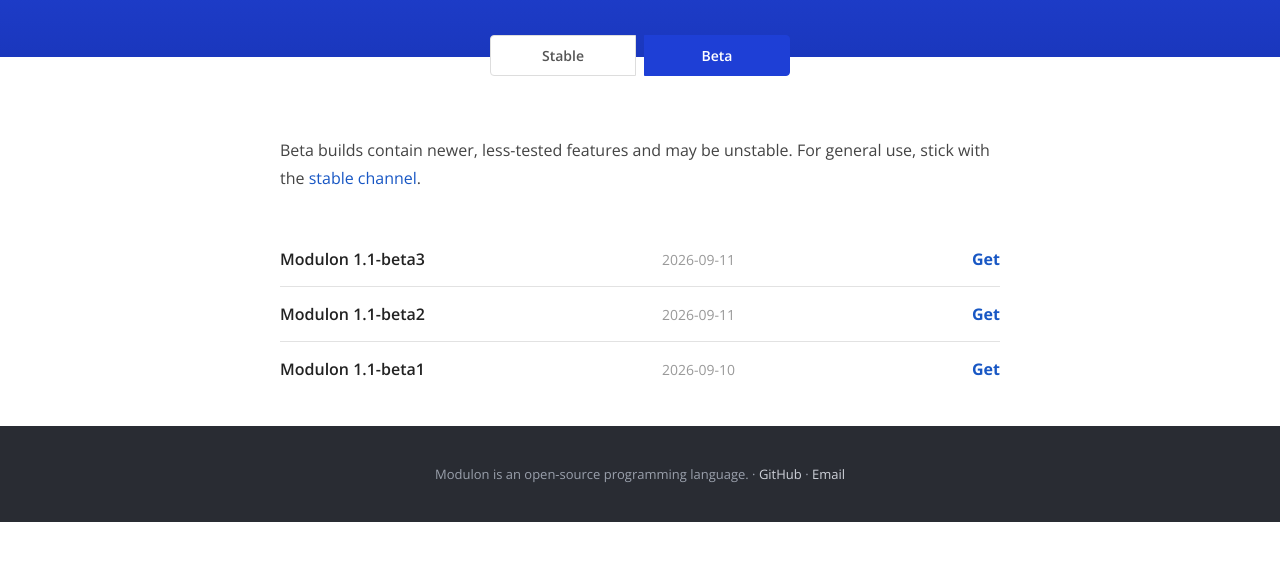
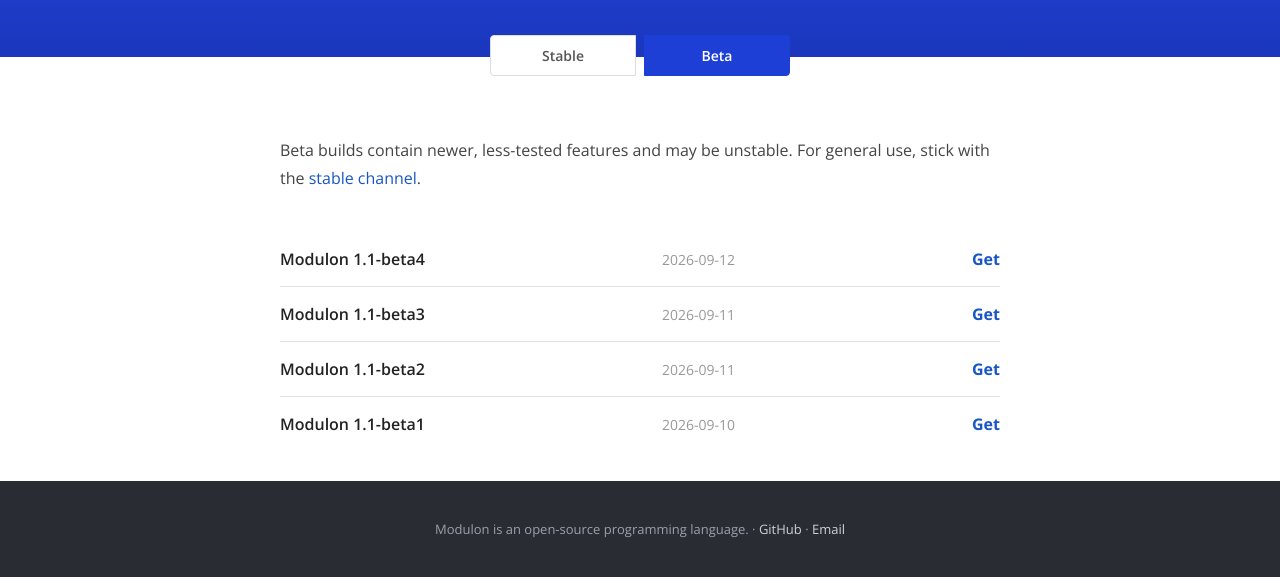
Before and after one commit to MSK-Kernel/Modulon, a plain HTML site: page docs/releases-beta.html in a window 1280 px wide. Shown: the part 213-800 px from the top of the page. Drawn offline with nearby package versions, Linux system fonts and the light colour scheme.

Commit message:
feat: Indexed Modulon 1.1-beta4 to the website.

```diff
--- a/docs/releases-beta.html
+++ b/docs/releases-beta.html
@@ -191,6 +191,11 @@
 
 		<ul class="release-list">
 			<li>
+				<span class="version">Modulon 1.1-beta4</span>
+				<span class="date">2026-09-12</span>
+				<a class="get" href="https://github.com/roccohimel/Modulon/releases/tag/1.1-beta4">Get</a>
+			</li>
+			<li>
 				<span class="version">Modulon 1.1-beta3</span>
 				<span class="date">2026-09-11</span>
 				<a class="get" href="https://github.com/roccohimel/Modulon/releases/tag/1.1-beta3">Get</a>
```
